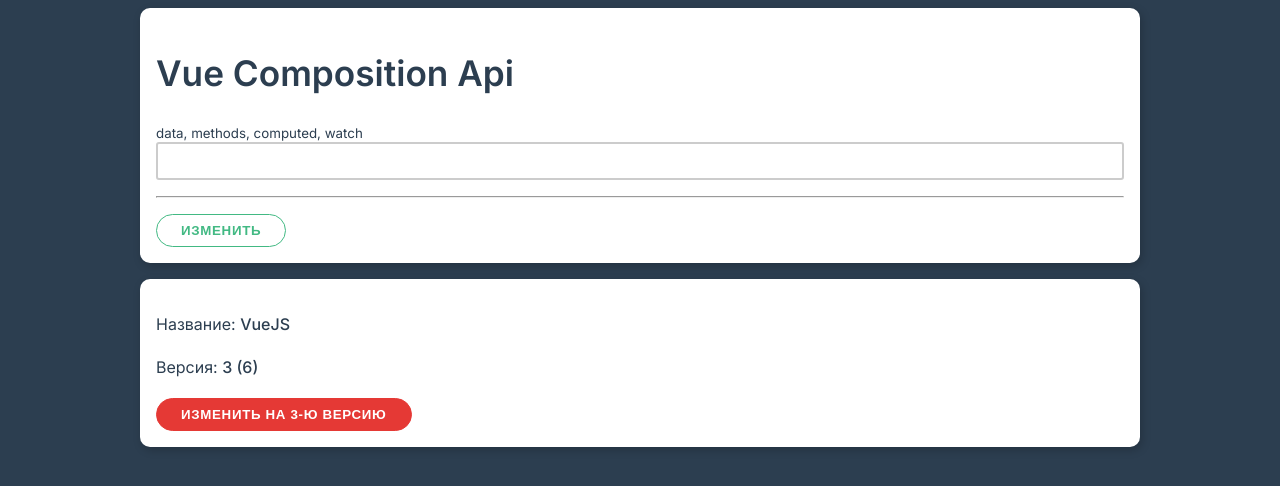
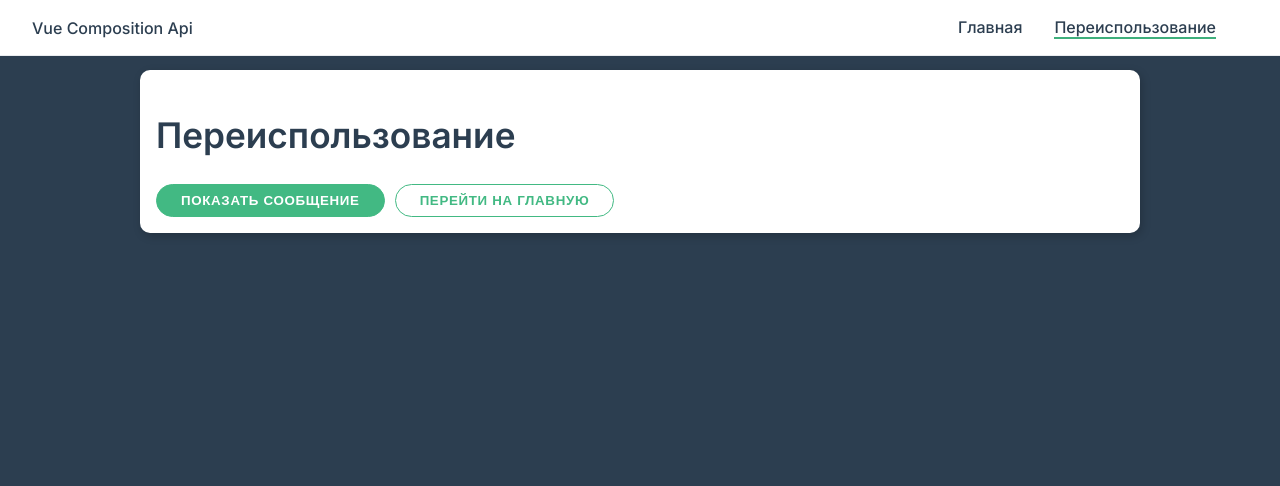
Before and after one commit to ilg2005/vue-intensive, a Vue app in the folder 12-vue-composition/: page /reusable in a window 1280 px wide. Shown: the top 486 px of the page. Built offline with nearby package versions, Linux system fonts and the light colour scheme.

Commit message:
const router = useRouter()

```diff
--- a/12-vue-composition/package.json
+++ b/12-vue-composition/package.json
@@ -9,7 +9,8 @@
   },
   "dependencies": {
     "core-js": "^3.21.1",
-    "vue": "^3.2.13"
+    "vue": "^3.2.13",
+    "vue-router": "^4.0.13"
   },
   "devDependencies": {
     "@babel/core": "^7.17.5",
--- a/12-vue-composition/src/App.vue
+++ b/12-vue-composition/src/App.vue
@@ -1,77 +1,32 @@
 <template>
-  <div class="container">
-    <div class="card">
-      <h1> {{ title }}</h1>
-      <small>data, methods, computed, watch</small>
-      <div class="form-control">
-        <input type="text" v-model="firstName">
-      </div>
-      <hr>
-
-      <button class="btn" @click="change">Изменить</button>
-    </div>
-
-    <framework-info
-        @changeVersion="changeVer"
-        class="temp"
-    >
-      <template #footer>
-        <p>Lorem ipsum dolor sit amet, consectetur adipisicing elit. Ipsa magnam nulla quas quia ut voluptas.</p>
-      </template>
-    </framework-info>
+  <header class="navbar">
+    <strong>{{ title }}</strong>
+    <ul class="navbar-menu">
+      <li>
+        <router-link to="/">Главная</router-link>
+      </li>
+      <li>
+        <router-link to="/reusable">Переиспользование</router-link>
+      </li>
+    </ul>
+  </header>
+  <div class="container with-nav">
+    <router-view></router-view>
   </div>
 </template>
 
 <script>
-import {ref, reactive, watch, provide} from "vue";
-import FrameworkInfo from "@/FrameworkInfo";
+import {ref, provide} from 'vue'
 
 export default {
-  components: {FrameworkInfo},
+
   setup() {
-    const name = ref('VueJS')
-    const version = ref(3)
     const title = ref('Vue Composition Api')
-    const firstName = ref('')
-
-    const framework = reactive({
-      name: 'VueJS',
-      version: 3
-    })
-
-    provide('name', name)
-    provide('version', version)
-
-    watch(firstName, (newValue) => console.log(newValue))
-
-    function changeInfo() {
-      name.value = 'Vue JS!'
-      version.value = 4
-    }
-
-    function changeVer() {
-      version.value = 3
-    }
-
+    provide('title', title)
     return {
-      title,
-      framework,
-      firstName,
-      change: changeInfo,
-      changeVer
+      title
     }
   }
-  /*data() {
-    return {
-      name: 'VueJS',
-      version: 3
-    }
-  },
-  methods: {
-    changeInfo() {
-      this.name = 'Vue JS!'
-      this.version = 4
-    }
-  }*/
+
 }
 </script>
--- a/12-vue-composition/src/main.js
+++ b/12-vue-composition/src/main.js
@@ -1,5 +1,8 @@
 import { createApp } from 'vue'
 import App from './App.vue'
+import router from './router'
 import './theme.css'
 
-createApp(App).mount('#app')
+createApp(App)
+    .use(router)
+    .mount('#app')
--- /dev/null
+++ b/12-vue-composition/src/router.js
@@ -0,0 +1,20 @@
+import {createRouter, createWebHistory} from 'vue-router'
+import HomePage from "@/views/HomePage";
+import ReusablePage from "@/views/ReusablePage";
+
+export default createRouter({
+    history: createWebHistory(),
+    routes: [
+        {
+            path: '/',
+            alias: '/home',
+            component: HomePage
+        },
+        {
+            path: '/reusable',
+            component: ReusablePage
+        },
+    ],
+    linkActiveClass: 'active',
+    linkExactActiveClass: 'active'
+})
--- /dev/null
+++ b/12-vue-composition/src/views/HomePage.vue
@@ -0,0 +1,70 @@
+<template>
+  <div>
+    <div class="card">
+      <h1> {{ title }}</h1>
+      <small>data, methods, computed, watch</small>
+      <div class="form-control">
+        <input type="text" v-model="firstName">
+      </div>
+      <hr>
+
+      <button class="btn" @click="change">Изменить</button>
+    </div>
+
+    <framework-info
+        @changeVersion="changeVer"
+        class="temp"
+    >
+      <template #footer>
+        <p>Lorem ipsum dolor sit amet, consectetur adipisicing elit. Ipsa magnam nulla quas quia ut voluptas.</p>
+      </template>
+    </framework-info>
+  </div>
+</template>
+
+<script>
+import FrameworkInfo from "@/FrameworkInfo";
+import {provide, reactive, ref, watch, inject} from "vue";
+export default {
+  name: "HomePage",
+  components: { FrameworkInfo },
+  setup() {
+    const name = ref('VueJS')
+    const version = ref(3)
+    const title = inject('title')
+    const firstName = ref('')
+
+    const framework = reactive({
+      name: 'VueJS',
+      version: 3
+    })
+
+    provide('name', name)
+    provide('version', version)
+
+    watch(firstName, (newValue) => console.log(newValue))
+
+    function changeInfo() {
+      name.value = 'Vue JS!'
+      version.value = 4
+    }
+
+    function changeVer() {
+      version.value = 3
+    }
+
+    return {
+      title,
+      framework,
+      firstName,
+      change: changeInfo,
+      changeVer
+    }
+  }
+
+}
+</script>
+
+<style scoped>
+
+</style>
--- /dev/null
+++ b/12-vue-composition/src/views/ReusablePage.vue
@@ -0,0 +1,33 @@
+<template>
+  <div class="card">
+    <h1>Переиспользование</h1>
+    <button class="btn primary">Показать сообщение</button>
+    <button class="btn" @click="navigate">Перейти на главную</button>
+  </div>
+</template>
+
+<script>
+import {useRouter, useRoute} from 'vue-router'
+
+export default {
+  name: "ReusablePage",
+  setup() {
+    const router = useRouter()
+    const route = useRoute()
+
+    console.log('route.path: ', route.path)
+
+    const navigate = () => {
+      console.log('route: ', route)
+      router.push('/')
+    }
+    return {
+      navigate
+    }
+  }
+}
+</script>
+
+<style scoped>
+
+</style>
```
Also changed, not shown: 1 other file (tests, documents, lock files or other folders).
